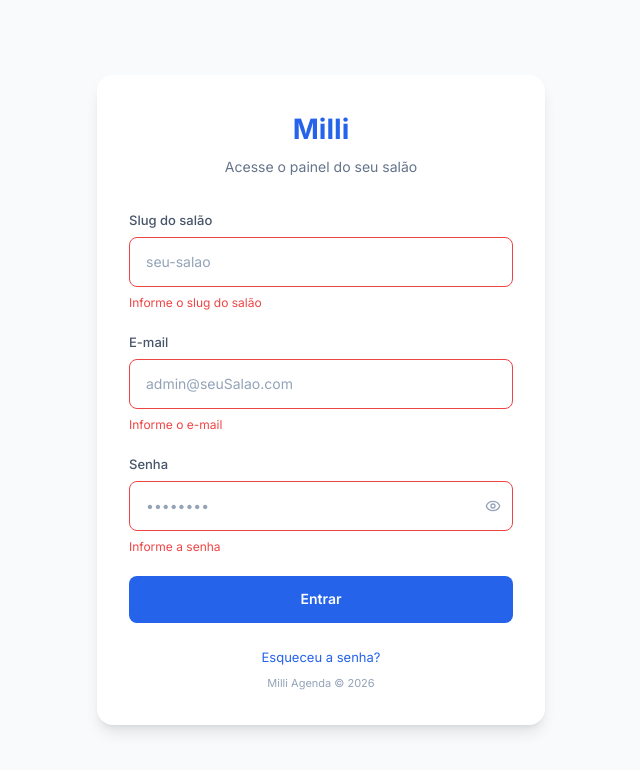
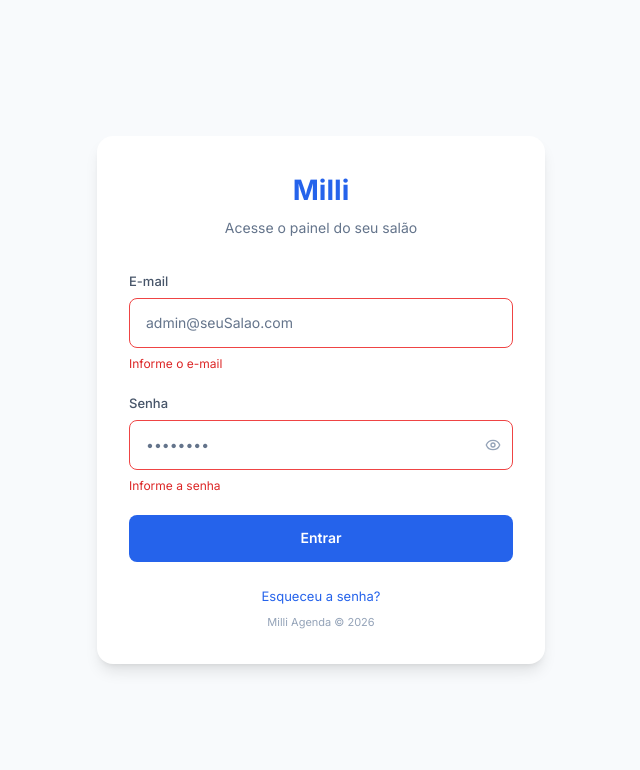
Before and after one commit to v3labscontato-byte/milli-agenda, a Next.js app in the folder apps/web/: page /login in a window 1280 px wide. Both pictures are taken after a click on the button "Entrar". Shown: the top 770 px of the page, without its empty margins (319-959 px from the left). Built offline with nearby package versions, Linux system fonts and the light colour scheme; no server answers.

Commit message:
fix: login sem campo slug
- Slug detectado automaticamente por subdomínio
- Fallback: NEXT_PUBLIC_TENANT_SLUG env var
- Formulário apenas email + senha
- UX igual a qualquer SaaS do mercado

```diff
--- a/apps/web/src/app/login/page.tsx
+++ b/apps/web/src/app/login/page.tsx
@@ -8,7 +8,7 @@ import { ApiError } from '@/lib/api/client'
 
 const INPUT_BASE = [
   'w-full rounded-lg border bg-white px-4 py-3 text-[14px] text-[#0F172A]',
-  'placeholder:text-[#94A3B8]',
+  'placeholder:text-[#64748B]',
   'focus:outline-none focus:ring-2 focus:ring-[#DBEAFE]',
   'disabled:opacity-60',
 ].join(' ')
@@ -19,22 +19,20 @@ export default function LoginPage() {
   const { login } = useAuth()
   const router    = useRouter()
 
-  const [slug,     setSlug]     = useState('')
   const [email,    setEmail]    = useState('')
   const [password, setPassword] = useState('')
   const [showPwd,  setShowPwd]  = useState(false)
   const [loading,  setLoading]  = useState(false)
   const [apiError, setApiError] = useState('')
-  const [errors,   setErrors]   = useState({ slug: '', email: '', password: '' })
+  const [errors,   setErrors]   = useState({ email: '', password: '' })
 
   function validate() {
-    const e = { slug: '', email: '', password: '' }
-    if (!slug.trim())     e.slug     = 'Informe o slug do salão'
+    const e = { email: '', password: '' }
     if (!email.trim())    e.email    = 'Informe o e-mail'
     else if (!/^[^\s@]+@[^\s@]+\.[^\s@]+$/.test(email)) e.email = 'E-mail inválido'
     if (!password.trim()) e.password = 'Informe a senha'
     setErrors(e)
-    return !e.slug && !e.email && !e.password
+    return !e.email && !e.password
   }
 
   async function handleLogin() {
@@ -42,7 +40,7 @@ export default function LoginPage() {
     if (!validate()) return
     setLoading(true)
     try {
-      await login(email, password, slug)
+      await login(email, password)
       router.push('/dashboard')
     } catch (err) {
       if (err instanceof ApiError && err.status === 401) {
@@ -69,27 +67,6 @@ export default function LoginPage() {
           {/* Fields */}
           <div className="space-y-5">
 
-            {/* Slug */}
-            <div className="space-y-1.5">
-              <label htmlFor="l-slug" className="block text-[13px] font-medium text-[#475569]">
-                Slug do salão
-              </label>
-              <input
-                id="l-slug"
-                type="text"
-                placeholder="seu-salao"
-                value={slug}
-                onChange={(e) => {
-                  setSlug(e.target.value.toLowerCase().replace(/\s+/g, '-'))
-                  if (errors.slug) setErrors((p) => ({ ...p, slug: '' }))
-                }}
-                disabled={loading}
-                autoComplete="organization"
-                className={`${INPUT_BASE} ${errors.slug ? INPUT_ERR : INPUT_OK}`}
-              />
-              {errors.slug && <p className="text-[12px] text-[#EF4444]">{errors.slug}</p>}
-            </div>
-
             {/* Email */}
             <div className="space-y-1.5">
               <label htmlFor="l-email" className="block text-[13px] font-medium text-[#475569]">
@@ -108,7 +85,7 @@ export default function LoginPage() {
                 autoComplete="email"
                 className={`${INPUT_BASE} ${errors.email ? INPUT_ERR : INPUT_OK}`}
               />
-              {errors.email && <p className="text-[12px] text-[#EF4444]">{errors.email}</p>}
+              {errors.email && <p className="text-[12px] text-[#DC2626]">{errors.email}</p>}
             </div>
 
             {/* Password */}
@@ -142,7 +119,7 @@ export default function LoginPage() {
                   }
                 </button>
               </div>
-              {errors.password && <p className="text-[12px] text-[#EF4444]">{errors.password}</p>}
+              {errors.password && <p className="text-[12px] text-[#DC2626]">{errors.password}</p>}
             </div>
 
             {/* API error */}
--- a/apps/web/src/contexts/auth-context.tsx
+++ b/apps/web/src/contexts/auth-context.tsx
@@ -25,11 +25,17 @@ interface AuthState {
 }
 
 interface AuthContextValue extends AuthState {
-  login: (email: string, password: string, tenantSlug: string) => Promise<void>
+  login: (email: string, password: string) => Promise<void>
   logout: () => void
 }
 
 export const AuthContext = createContext<AuthContextValue | null>(null)
+
+function getTenantSlug(): string {
+  const parts = window.location.hostname.split('.')
+  if (parts.length >= 3) return parts[0]
+  return process.env.NEXT_PUBLIC_TENANT_SLUG ?? 'bella-vista'
+}
 
 function setCookie(name: string, value: string) {
   document.cookie = `${name}=${value}; path=/; SameSite=Lax`
@@ -65,7 +71,8 @@ export function AuthProvider({ children }: { children: React.ReactNode }) {
     }
   }, [])
 
-  async function login(email: string, password: string, tenantSlug: string) {
+  async function login(email: string, password: string) {
+    const tenantSlug = getTenantSlug()
     const res = await authApi.login({ email, password, tenantSlug })
 
     localStorage.setItem('accessToken', res.accessToken)
```
